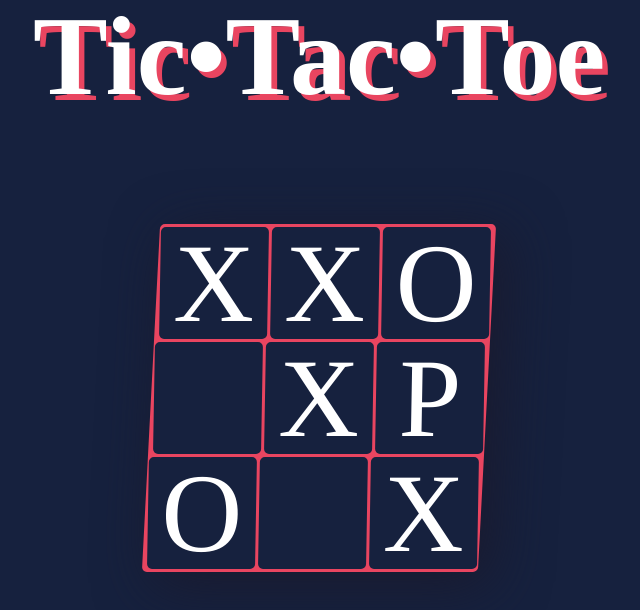
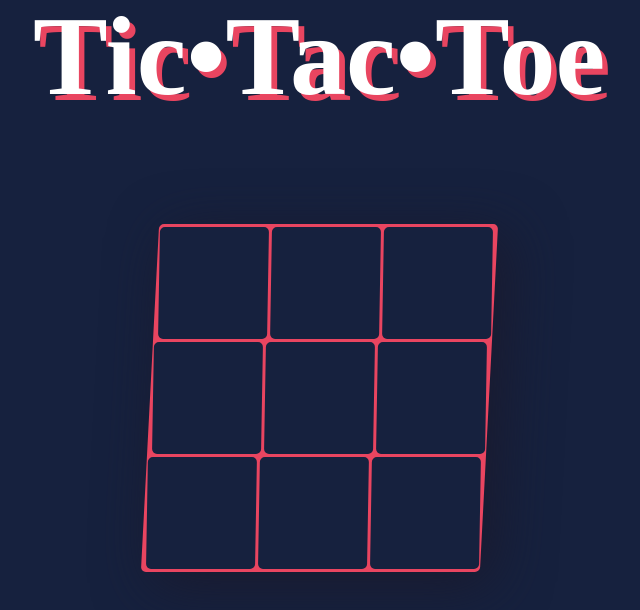
Before and after one commit to isaiahaiasi/tic-tac-toe, a plain HTML site: page index.html in a window 1280 px wide. Shown: the whole page, without its empty margins (321-961 px from the left). Drawn offline with Linux system fonts and the light colour scheme.

Commit message:
Generate board automatically from DOM module

```diff
--- a/index.html
+++ b/index.html
@@ -11,15 +11,6 @@
   <header>Tic•Tac•Toe</header>
   <main>
     <div class='game-board'>
-      <div class='card'>X</div>
-      <div class='card'>X</div>
-      <div class='card'>O</div>
-      <div class='card'></div>
-      <div class='card'>X</div>
-      <div class='card'>P</div>
-      <div class='card'>O</div>
-      <div class='card'></div>
-      <div class='card'>X</div>
     </div>
   </main>
   <footer></footer>
--- a/index.js
+++ b/index.js
@@ -109,8 +109,43 @@ const GameFlow = (function() {
   return {};
 })();
 
-// Get all my dom references, generate anything I need, and
+// Get all my dom references, generate anything I need
+// ... and define dom event functions??? (eg, "makeBoard" to spawn the gameboard)
 const DOM = (function() {
+  const _gameBoard = document.querySelector('.game-board');
+
+  const _boardTiles = [];
+
+  // ! (This is probably only public temporarily, for convenience)
+  const makeBoard = (boardSize = 3) => {
+    for (let i = 0; i < (boardSize * boardSize); i++) {
+      _boardTiles.push(_createBoardTile());
+    }
+    _boardTiles.forEach(tile => {
+      _gameBoard.appendChild(tile);
+    });
+  };
+
+  // "Making" a tile doesn't automatically embed it in the page
+  // i = index of the tile in the board array
+  function _createBoardTile(i) {
+    const tile = document.createElement('div');
+    tile.classList.add('tile');
+    tile.setAttribute('data-tile-index', i);
+    tile.addEventListener('click', onClick);
+
+    // TODO: Move event registers to a more appropriate module
+    // ? User Interface Triggers seems like a mostly separate concern from rendering
+    function onClick(e) {
+      // TODO: Invoke an "update board(pos)" event
+      // ! TEMP
+      tile.textContent = 'X';
+    }
+
+    return tile;
+  }
+
+  return { makeBoard };
 })();
 
 // * GAMEBOARD MODULE
@@ -174,3 +209,6 @@ const MakePlayer = (function(type) {
   let isTheirTurn = false;
   return {}
 });
+
+// ! TEMP
+DOM.makeBoard();
--- a/styles/style.css
+++ b/styles/style.css
@@ -26,9 +26,6 @@ header {
 
 main {
   font-size:7em;
-  max-width: 90vw;
-  width: calc(3*var(--card-height));
-  margin:auto;
   margin-top: 1em;
 }
 
@@ -37,16 +34,19 @@ main {
   grid-template-columns: repeat(3, 1fr);
   background:var(--col-primary);
   margin:auto;
+  width: calc(3*var(--card-height));
+  max-width: 90vw;
   padding:var(--card-spacing);
   border-radius:var(--border-radius);
   box-shadow:.1em .1em .5em var(--col-base-0);
   transform:skewX(-3deg);
 }
 
-.card {
+.tile {
   margin:var(--card-spacing);
   background:var(--col-base-1);
   border-radius:var(--border-radius);
+  height:var(--card-height);
   text-align:center;
   transform:skewX(2deg);
 }
```
